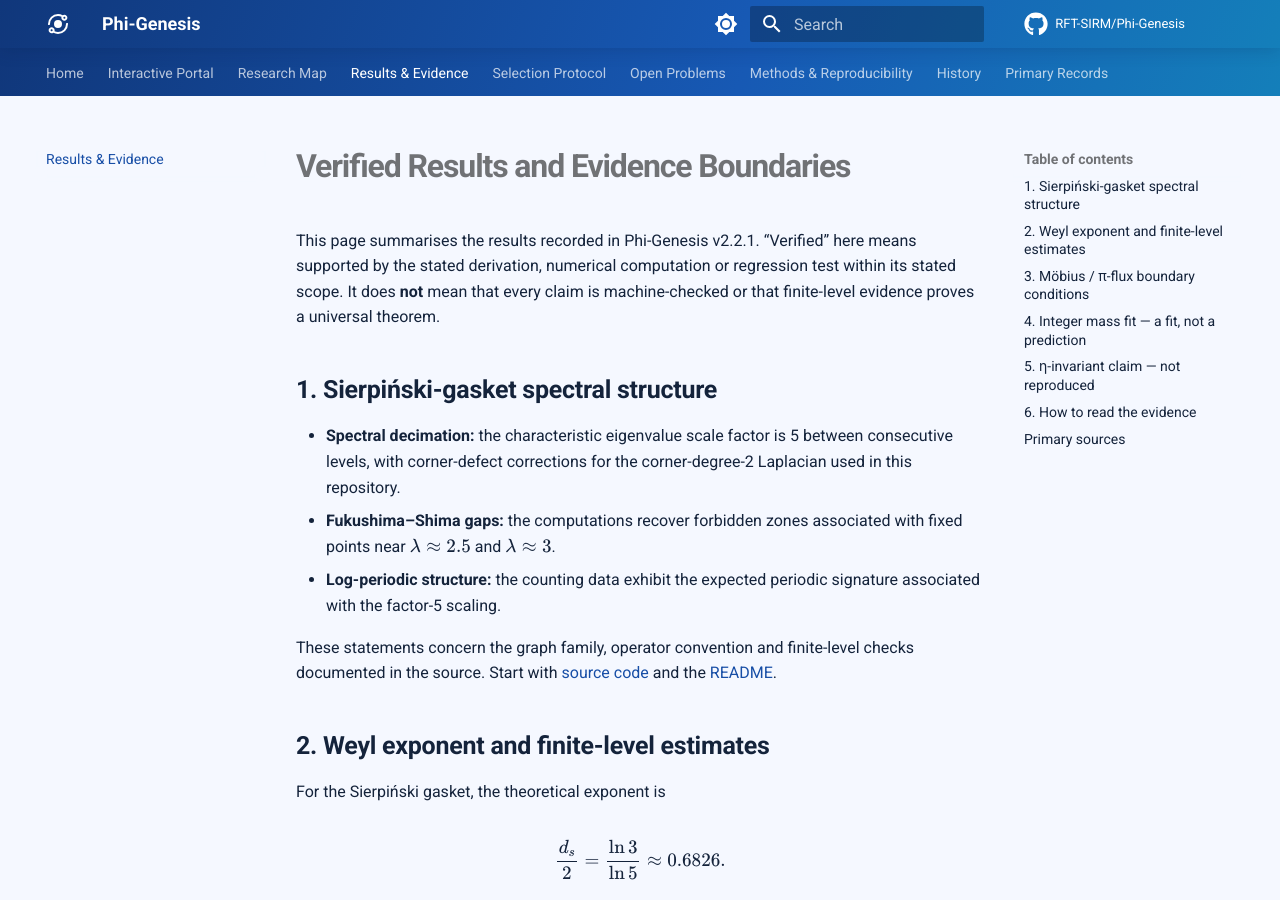
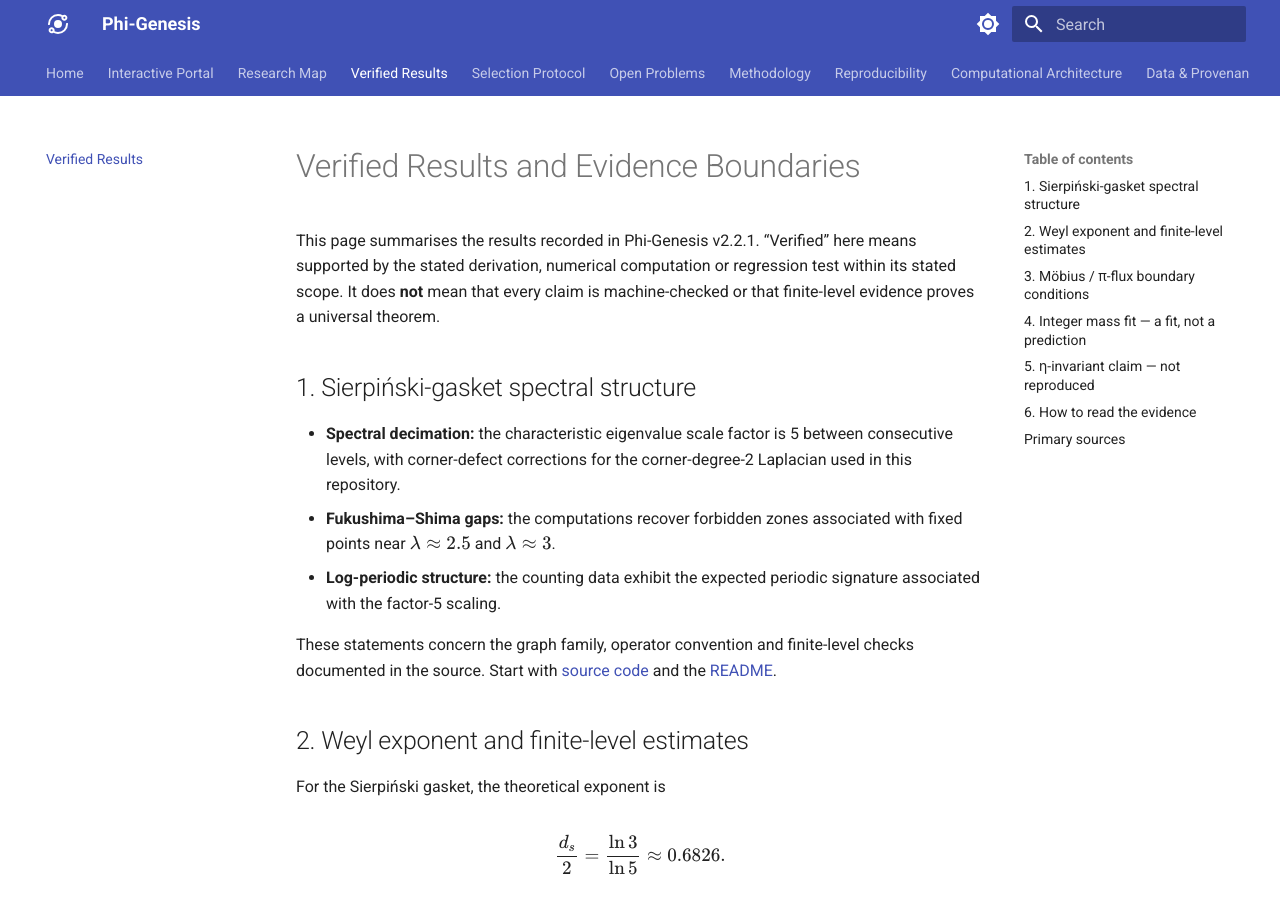
Before and after one commit to RFT-SIRM/Phi-Genesis, an MkDocs documentation site: the page built from docs/verified-results.md, in a window 1280 px wide and 900 px high. Built offline with MkDocs 1.6.1 and Material for MkDocs 9.7.7, drawn with Linux system fonts in a browser that asks for light colours; comment, search, counter and statistics services are not loaded.

```diff
--- a/mkdocs.yml
+++ b/mkdocs.yml
@@ -1,8 +1,6 @@
 site_name: Phi-Genesis
-site_description: Reproducible spectral research on the Sierpiński gasket, with explicit evidence boundaries and an auditable research history.
 site_url: https://rft-sirm.github.io/Phi-Genesis/
-repo_url: https://github.com/RFT-SIRM/Phi-Genesis
-repo_name: RFT-SIRM/Phi-Genesis
+
 theme:
   name: material
   palette:
@@ -22,34 +20,20 @@ theme:
     - navigation.tabs
     - navigation.sections
     - navigation.expand
-    - navigation.top
     - search.suggest
     - search.highlight
     - content.code.copy
   icon:
     logo: material/atom-variant
-    repo: fontawesome/brands/github
-nav:
-  - Home: index.md
-  - Interactive Portal: https://rft-sirm.github.io/Phi-Genesis/interactive/
-  - Research Map: research-map.md
-  - Results & Evidence: verified-results.md
-  - Selection Protocol: selection-protocol.md
-  - Open Problems: open-problems.md
-  - Methods & Reproducibility:
-      - Methodology: methodology.md
-      - Reproducibility: reproducibility.md
-      - Computational Architecture: computational-architecture.md
-      - Data & Provenance: data-and-provenance.md
-  - History: https://rft-sirm.github.io/Phi-Genesis/history.html
-  - Primary Records:
-      - Project README: https://github.com/RFT-SIRM/Phi-Genesis/blob/main/README.md
-      - Methodology source: https://github.com/RFT-SIRM/Phi-Genesis/blob/main/METHODOLOGY.md
-      - Protocol Ledger: https://github.com/RFT-SIRM/Phi-Genesis/blob/main/protocol_ledger.md
-      - Preregistration v1.2.1: https://github.com/RFT-SIRM/Phi-Genesis/blob/main/PREREGISTRATION_v1.2.1.md
-      - Changelog: https://github.com/RFT-SIRM/Phi-Genesis/blob/main/CHANGELOG.md
+
+extra:
+  social:
+    - icon: fontawesome/brands/github
+      link: https://github.com/RFT-SIRM/Phi-Genesis
+
 plugins:
   - search
+
 markdown_extensions:
   - pymdownx.highlight:
       anchor_linenums: true
@@ -67,13 +51,24 @@ markdown_extensions:
       permalink: true
   - pymdownx.arithmatex:
       generic: true
-extra:
-  social:
-    - icon: fontawesome/brands/github
-      link: https://github.com/RFT-SIRM/Phi-Genesis
-    - icon: fontawesome/solid/envelope
-      link: mailto:evgeniyzaprudnov@gmail.com
+
 extra_javascript:
   - https://cdn.jsdelivr.net/npm/mathjax@3/es5/tex-mml-chtml.js
-extra_css:
-  - stylesheets/phi-genesis.css
+
+nav:
+  - Home: index.md
+  - Interactive Portal: https://rft-sirm.github.io/Phi-Genesis/interactive/
+  - Research Map: research-map.md
+  - Verified Results: verified-results.md
+  - Selection Protocol: selection-protocol.md
+  - Open Problems: open-problems.md
+  - Methodology: methodology.md
+  - Reproducibility: reproducibility.md
+  - Computational Architecture: computational-architecture.md
+  - Data & Provenance: data-and-provenance.md
+  - History: history.html
+  - Protocol Ledger: protocol-ledger.md
+  - Preregistration: preregistration.md
+  - Changelog: changelog.md
+  - Glossary: glossary.md
+  - Support: support.md
```
